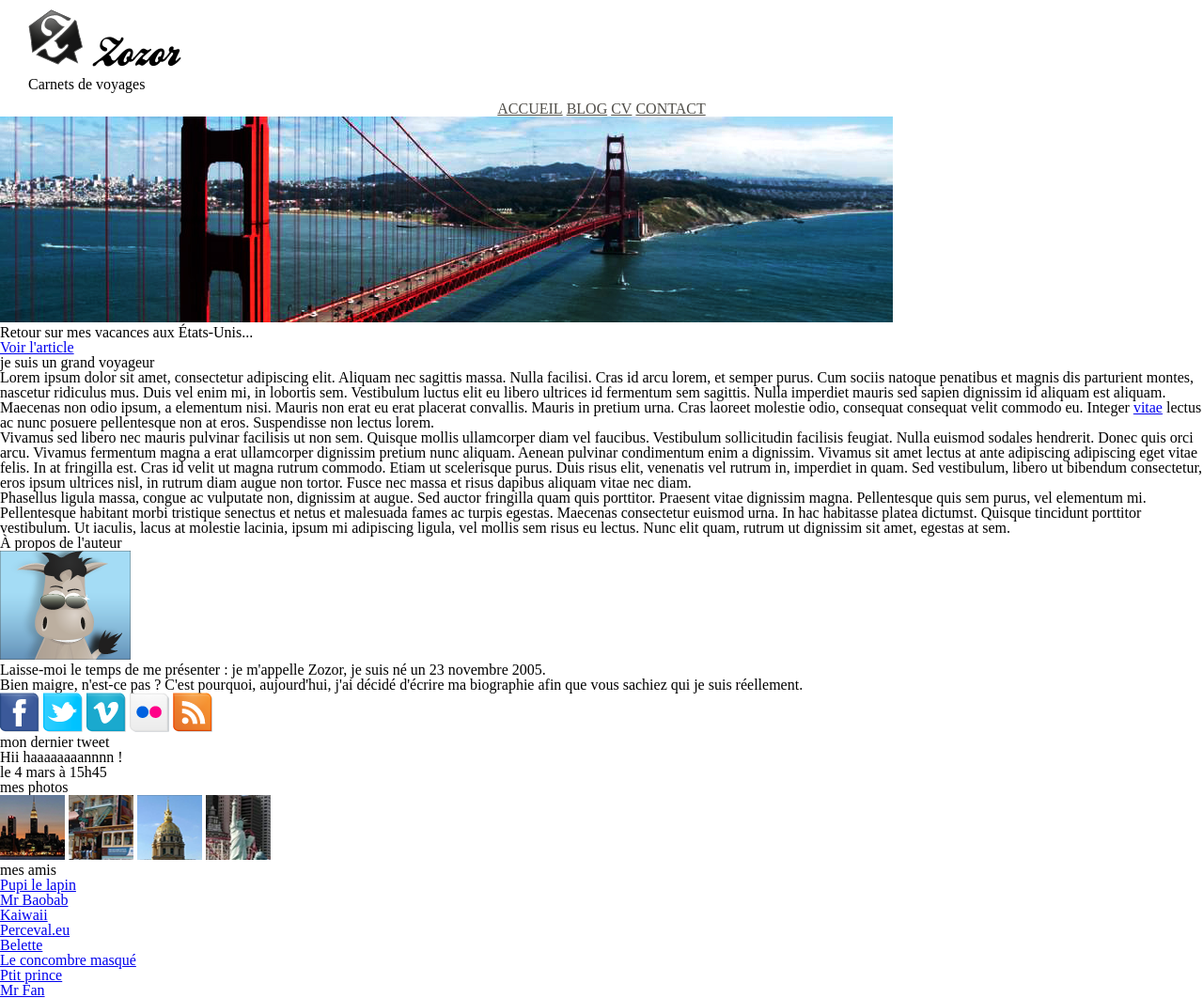
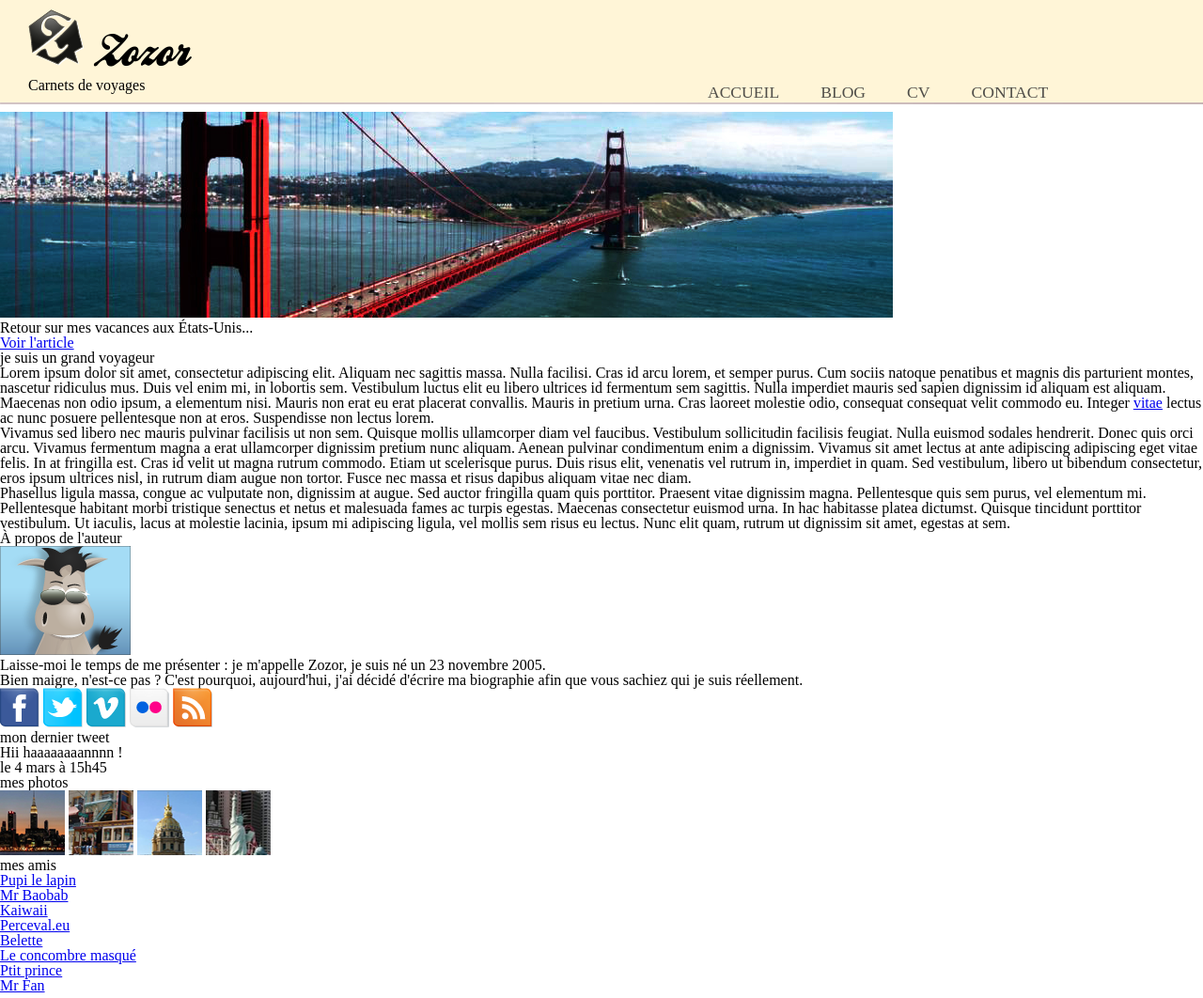
Before and after one commit to Lyline/OpenClassroom-siteZozor, a plain HTML site: page index.html in a window 1280 px wide. Shown: the whole page at 94% size. Drawn offline with Linux system fonts and the light colour scheme.

Commit message:
CSS Header and Miscellaneous

```diff
--- a/index.html
+++ b/index.html
@@ -22,6 +22,7 @@
             </ul>
         </nav>
     </header>
+    <hr/>
     <main>
         <div>
             <img src="/images/sanfrancisco.jpg" alt="sanfrancisco">
--- a/style.css
+++ b/style.css
@@ -58,37 +58,51 @@ table {
     url("/polices/dayrom.woff") format("woff");
 }
 
-// Header //
+/* Header */
 
 header{
     display: flex;
     background-color: #FFF5D7;
-
 }
 
 header div{
    margin-left: 5%;
    margin: 10px 0;
    padding-left: 30px;
-   background-color: #fff;
 }
+
 header h1{
     font-family: ballpark;
-    font-size: 2.7em;
+    font-size: 3em;
 }
 
 nav {
-    text-align: center;
+    margin-top: 7%;
+    margin-left: 40%;
 }
+
 nav li{
     display: inline;
-    background-color: #fff;
-    margin: 0 auto;
-
-
+    padding-left: 40px;
 }
 
 nav a{
+    font-size: 1.1em;
+    font-weight: 400;
     color : #504e49;
     text-transform: uppercase;
+    text-decoration: none;
 }
+
+nav :hover a{
+    color: #861b19;
+    text-decoration: underline;
+}
+
+
+/* Miscellaneous */
+hr{
+    border-image: url('./images/separateur.png')50;
+    margin-top: 0px;
+
+}
```
